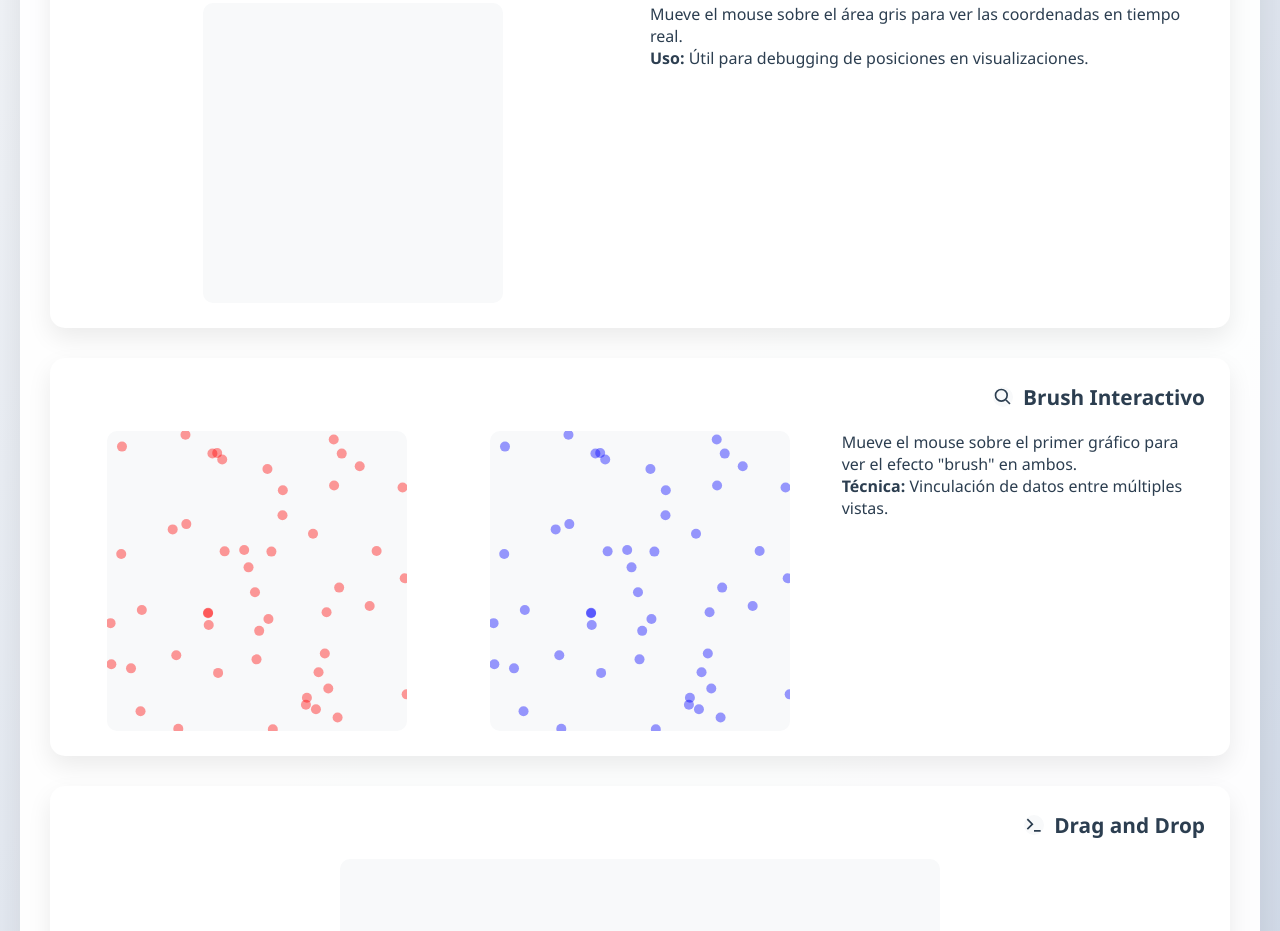
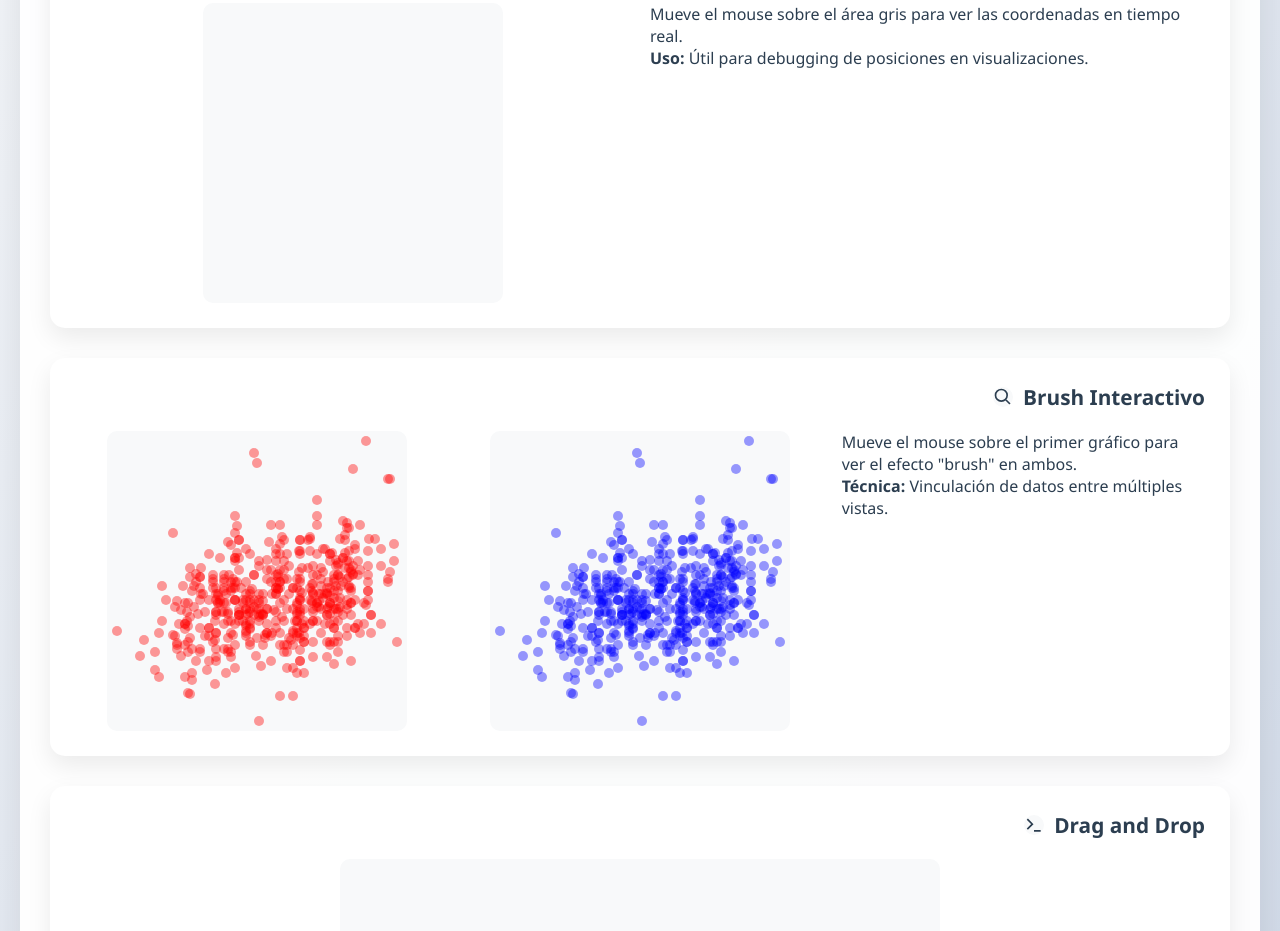
Before and after one commit to damapech1/primerinformed3, a plain HTML site: page index.html in a window 1280 px wide. Shown: the part 260-1191 px from the top of the page. Drawn offline with nearby package versions, Linux system fonts and the light colour scheme.

Commit message:
Update index.html

```diff
--- a/index.html
+++ b/index.html
@@ -179,12 +179,8 @@
 
         // ===== 2. Brush Interactivo =====
         function makeBrush() {
-            // Datos de ejemplo (reemplazar con dense.csv si está disponible)
-            const data = Array.from({length: 50}, () => ({
-                A: Math.random() * 300,
-                B: Math.random() * 300
-            }));
-
+    // Usa TU URL de GitHub (o ruta local)
+    d3.csv("https://github.com/damapech1/primerinformed3/blob/6b1c41077e86153f06e665565c39ad99ebb5c41e/dense.csv").then(function(data) {
         var svg1 = d3.select("#brush1"), svg2 = d3.select("#brush2");
 
         var sc1 = d3.scaleLinear()
@@ -194,10 +190,14 @@
             .domain([0, 10, 50])
             .range(["lime", "yellow", "blue"]);
 
-            var cs1 = drawCircles(svg1, data, d => d.A, d => d.B, sc1);
-            var cs2 = drawCircles(svg2, data, d => d.A, d => d.B, sc2);
+        var cs1 = drawCircles(svg1, data, d => d["A"], d => d["B"], sc1);
+        var cs2 = drawCircles(svg2, data, d => d["A"], d => d["B"], sc2);
 
         svg1.call(installHandlers, data, cs1, cs2, sc1, sc2);
+    }).catch(function(error) {
+        console.error("Error cargando el CSV:", error);
+        // Opcional: cargar datos de respaldo
+    });
 }
 
         function drawCircles(svg, data, accX, accY, sc) {
```
Lines whose indentation alone changed are shown as unchanged.
